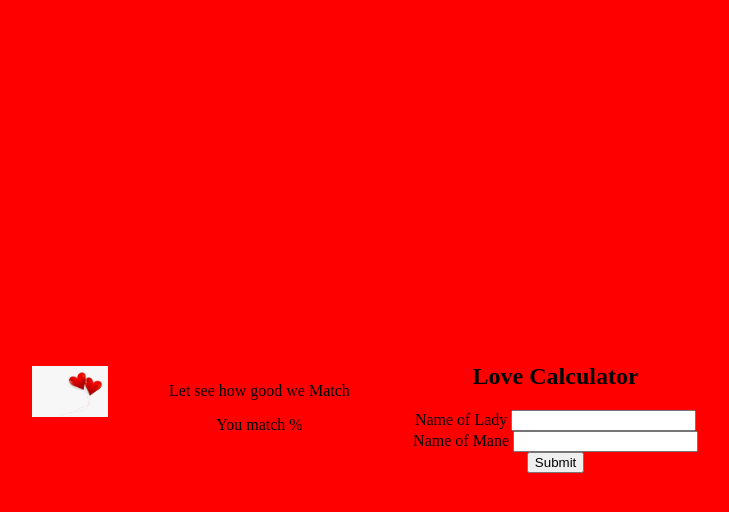
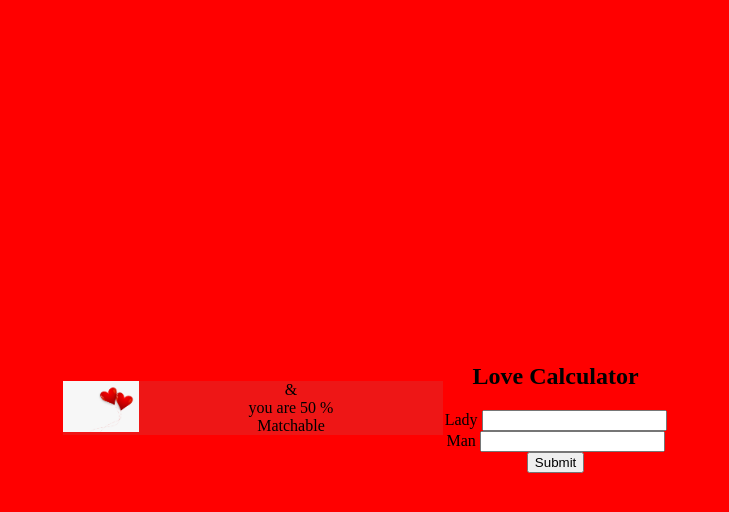
Before and after one commit to wjenaro/ActionBar, a plain HTML site: page index.html in a window 1280 px wide. Both pictures are taken after a click on the button "Submit". Shown: the whole page, without its empty margins (275-1004 px from the left). Drawn offline with Linux system fonts and the light colour scheme.

Commit message:
successfully created a love calc

```diff
--- a/index.html
+++ b/index.html
@@ -28,24 +28,37 @@
 <body>
     <div class="flex-container">
         <div class="left" style=" width: 30%;">
-            <img src="img/love.jpg" alt="love" style=" display: inline; float: left;
-                width: 20%; height: 20%; padding: 0px;">
-            <p> Let see how good we Match </p>
-            <P id="loveResults"> You match %</P>
+          <div><img src="img/love.jpg" alt="love" style=" display: inline; float: left;
+            width: 20%; height: 20%; padding: 0px;"></div>
+
+            <div id="loveResults" style="background-color: rgb(238, 22, 22);"></div>
+
 
         </div>
         <div class="right">
         <h2> Love Calculator</h2>
-            <div> <label>Name of Lady </label><input type="text"></div>
+                        <div> <label>Lady </label><input type="text" id="lady"></div>
 
-                     <div><label>Name of Mane</label>
-                                <input type="text"></div>
+                     <div><label>Man</label>
+                                <input type="text" id="man"></div>
                                 <div>
-                                    <input type="button" value="Submit" >
+                                    <input type="button" value="Submit" onclick="calculateLove(this)">
                                  </div>
              </div>
 
     </div>
+    <script>
+        function calculateLove(){
+            var n= Math.random();
+            var output=Math.floor(n*100);
 
+            var girl= document.getElementById("lady").value;
+            var boy=document.getElementById("man").value;
+            var re=girl+" & "+boy+ "<br>"+" you are "+output +" % "+"<br>"+ "Matchable";
+            document.getElementById("loveResults").innerHTML = re;
+
+
+        }
+    </script>
 </body>
 </html>
```
Also changed, not shown: img/results.jpg (added).
